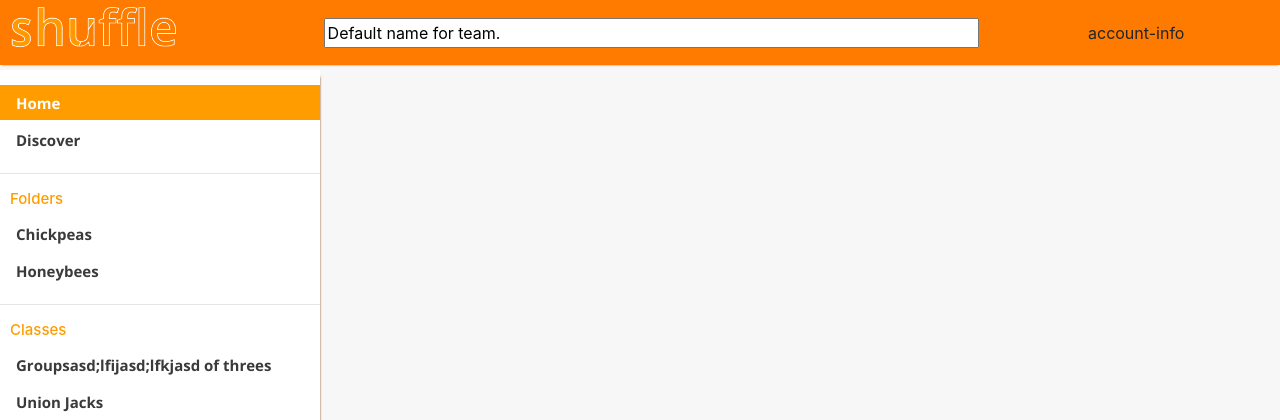
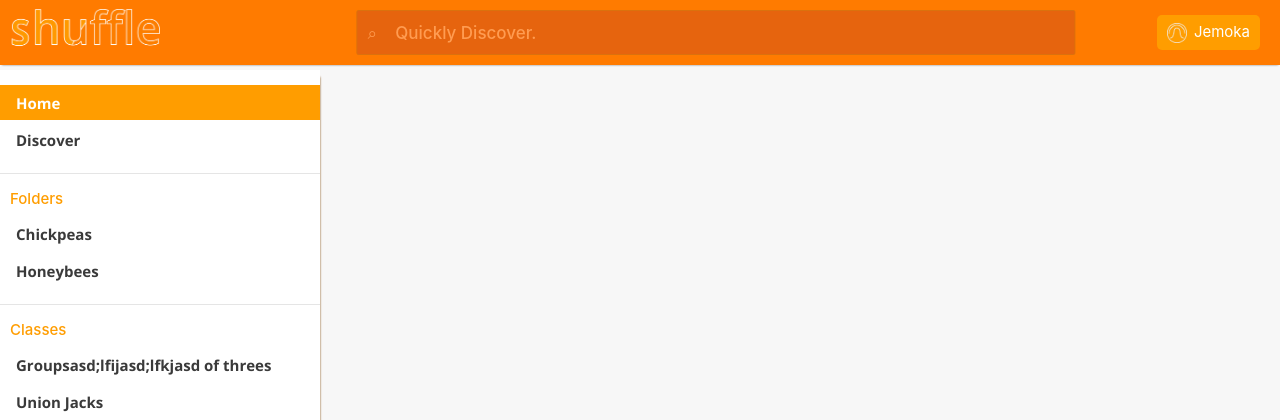
Before and after one commit to Shabang-Systems/shuffle, a Django app: page / in a window 1280 px wide. Shown: the top 420 px of the page. Run offline with Django 3.2, Linux system fonts and the light colour scheme; some libraries are stand-ins or nearby versions.

Commit message:
Desktop navs (done?) 2/2 ~Created~ 1. The lovely header 2. Text boxes, search boxes, etc. ~Fixed~ 1. Flexbox on branding now more responsively ~TODO~ 1. Hover action for account menu 2. Mobile navs

```diff
--- a/shuffle/static_resources/masters/css/a-master.css
+++ b/shuffle/static_resources/masters/css/a-master.css
@@ -36,6 +36,35 @@ topnav {
     width: 100%;
 }
 
+#account {
+    max-width: 15vw;
+    flex-grow: 1;
+    border-radius: 5px;
+    background-color: rgb(255, 157, 0);
+    margin-right: 20px;
+    display: inline-flex;
+    flex-direction: row;
+    justify-content: space-around;
+    align-items: center;
+}
+
+#account-info {
+    padding-left: 7px;
+    flex-grow: 3;
+    color: white;
+    text-overflow: ellipsis;
+    overflow: hidden;
+    white-space: nowrap;
+    padding-right: 10px;
+}
+
+#account-profile {
+    min-width: 30px;
+    max-height: 20px;
+    padding-left: 10px;
+    flex-grow: 1;
+}
+
 #topnav-img {
     height: auto;
     padding-left: 10px;
@@ -44,16 +73,57 @@ topnav {
 #search {
     flex-grow: 2;
     text-align: center;
+    color: #ffffff;
+}
+
+::-webkit-input-placeholder { /* WebKit, Blink, Edge */
+    color:    #ff9543;
+    font-weight: 500;
+}
+:-moz-placeholder { /* Mozilla Firefox 4 to 18 */
+   color:    #ff9543;
+   opacity:  1;
+   font-weight: 500;
+}
+::-moz-placeholder { /* Mozilla Firefox 19+ */
+   color:    #ff9543;
+   opacity:  1;
+   font-weight: 500;
+}
+:-ms-input-placeholder { /* Internet Explorer 10-11 */
+   color:    #ff9543;
+   font-weight: 500;
+}
+::-ms-input-placeholder { /* Microsoft Edge */
+   color:    #ff9543;
+   font-weight: 500;
+}
+
+::placeholder { /* Most modern browsers support this now. */
+   color:   #ff9c51;
+   font-weight: 500;
 }
 
 #search-box {
     width: 75%;
+    transform: translateX(3vw);
+    border-radius: 2px;
+    border-style:solid;
+    border-color:#db710d;
+    border-width: 0.25px;
+    outline: none;
+    background-color: #e6640e;
+    color: #f0f0f0;
+    transition: background-color 0.5s;
+    font-weight: 600;
+    padding-left: 10px;
 }
 
-#account {
-    max-width: 15vw;
-    flex-grow: 1;
+#search-box:hover {
+    background-color: rgba(221, 107, 0, 0.466);
 }
+
+
 
 
 /* Large desktop */
@@ -126,8 +196,21 @@ topnav {
         color: rgb(255, 255, 255);
     }
 
+    #account {
+        height: 35px;
+    }
+
+    #account-info {
+        font-size: 15px;
+    }
+
+    #search-box{
+        height:45px;
+        font-size: 17px;
+    }
+
     #topnav-img {
-        width: 11em;
+        width: 10em;
     }
 
     #header-top {
@@ -214,6 +297,20 @@ topnav {
     .sidenav-link:hover {
         text-decoration: none;
         color: rgb(255, 255, 255);
+    }
+
+    #search-box{
+        height:45px;
+        font-size: 17px;
+    }
+
+
+    #account {
+        height: 35px;
+    }
+
+    #account-info {
+        font-size: 14px;
     }
 
     #topnav-img {
@@ -306,8 +403,16 @@ topnav {
         color: rgb(255, 255, 255);
     }
 
+    #account {
+        height: 4vw;
+    }
+
+    #account-info {
+        font-size: 10px;
+    }
+
     #topnav-img {
-        width: 20vw;
+        width: 19vw;
     }
 
     #header-top {
@@ -319,6 +424,11 @@ topnav {
     #story-wrapper {
         margin-left: 160px; /* Same as the width of the sidebar */
         padding: 0px 10px;
+    }
+
+    #search-box{
+        height:5vw;
+        font-size: 2.25vw;
     }
 
     .navbar {
--- a/shuffle/templates/home/index.html
+++ b/shuffle/templates/home/index.html
@@ -28,11 +28,18 @@ unless explicitly stated otherwise or where it is prohibited by law -->
                         <img id="topnav-img" src="{% static "masters/img/shuffle-brand.png" %}" alt="shuffle branding">
                     </a>
                     <form id="search" action="/search/" method="post" style="display: inline-block">
-                        <input id="search-box" type="text" name="name_field" value="Default name for team.">
+                        <!-- <div style="transform: translateX(19px); display:inline-block; font-size: 20px; -webkit-transform: rotate(45deg);-moz-transform: rotate(45deg); -o-transform: rotate(45deg);transform: rotate(45deg);">&#9906;</div> -->
+                        <input style="display:inline-block;" id="search-box" type="text" name="search-field" autocomplete="off" placeholder="&#8981;    Quickly Discover.">
+                        <input type="submit" style="position: absolute; left: -9999px; width: 1px; height: 1px;" tabindex="-1" />
                     </form>
-                    <div id="account">
-                        account-info
-                    </div>
+                    <a href="#" style="text-decoration: none;">
+                        <div id="account">
+                            <img id="account-profile" src="{% static "masters/img/shuffle-profile.png" %}" alt="shuffle branding">
+                            <div id="account-info">
+                                Jemoka
+                            </div>
+                        </div>
+                    </a>
                 </topnav>
                 <sidenav>
                     <div class="sidenav-item active">
```
Also changed, not shown: shuffle/static_resources/masters/img/shuffle-profile.png (added), 1 other file.
